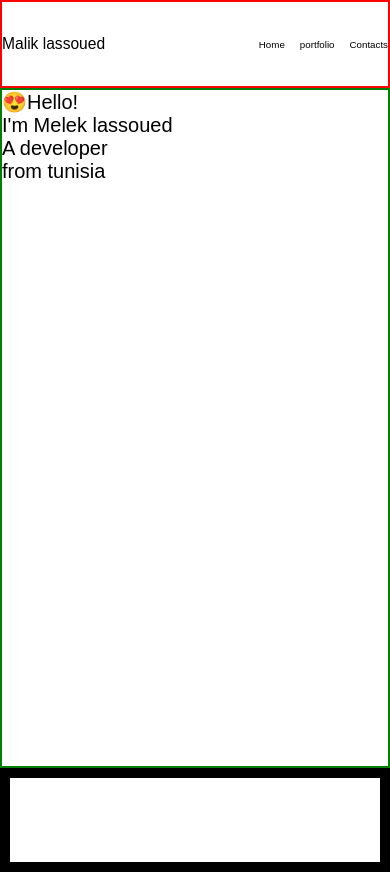
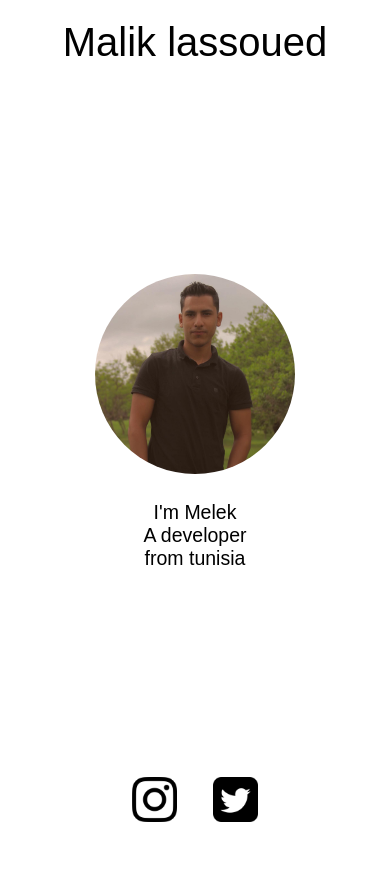
Before and after one commit to meleklassoued/media-queries-project2, a plain HTML site: page index.html in a window 390 px wide. After the commit the page ends 844 px from the top, so only its background shows below. Drawn offline with Linux system fonts and the light colour scheme.

Commit message:
every thing is goog project is finished

```diff
--- a/css/style.scss
+++ b/css/style.scss
@@ -1,42 +1,36 @@
-*{
-    margin: 0px;
+* {
+    margin: 0px 5px;
     padding: 0px;
     background-origin: border-box;
 }
 
-body{
-     font-family:sans-serif ;
+body {
+    font-family: sans-serif;
     font-size: 20px;
 }
-.container{
+
+.container {
     height: 100vh;
 
 }
 
-#size{
-    position: absolute;
-    top: 60%;
-    left: 50%;
-    transform: translateX(-50%);
-    font-size: 35px ;
-    color: red;
-}
 
 
 
-.header{
+.header {
     height: 10%;
-    border: 2px solid red ;
+    // border: 2px solid;
 
     display: flex;
     flex-direction: row;
     justify-content: space-between;
     align-items: center;
 
-    &__logo{
+    &__logo {
         font-size: 4vw;
     }
-    &__menu{
+
+    &__menu {
         display: flex;
         flex-direction: row;
         gap: 15px;
@@ -48,23 +42,122 @@ height: 100vh;
 
 
 .main {
-    height:80%;
-    border:2px solid green ;
-
+    height: 80%;
+    // border: 2px solid blue;
     display: flex;
     flex-direction: row;
+}
 
-    &__image{
+
+.main .__image {
     background-image: url('../rs/Malik.jpg');
     background-size: contain;
+    background-repeat: no-repeat;
     width: 50%;
+    margin: 0px;
+    border-radius: 8px;
+    background-position: left center;
+    border-radius: 10% 20%;
+    background-size: 100%;
 }
-    &__text{
+
+.main .__text {
     width: 50%;
+    // border: 2px solid;
+    margin: 0px;
+    display: flex;
+    justify-content: center;
+    align-items: center;
+    flex-direction: column;
+
+    & .main__text {
+
+        &-1,
+        &-2,
+        &-3,
+        &-4 {
+            font-size: 5vw;
         }
     }
 
-.footer{
+}
+
+
+
+
+
+.footer {
     height: 10%;
-    border:10px solid black
+    // border: 10px solid black;
+    display: flex;
+    flex-direction: row;
+    align-items: center;
+    gap: 1rem;
+    justify-content: flex-end;
+    margin-right: 20%;
+
+    [class^="footer__"] {
+        img {
+            width: 5.3vw;
         }
+    }
+}
+
+
+
+//! for the mobile image :
+@media(max-width:650px) {
+    .header {
+        align-items: center;
+        justify-content: center;
+
+        &__logo {
+            font-size: 40px;
+
+        }
+
+        &__menu {
+            display: none;
+        }
+    }
+
+    .main {
+        flex-direction: column;
+        justify-content: center;
+        align-items: center;
+
+        & .__image {
+            width: 200px;
+            height: 200px;
+            border-radius: 100%;
+            background-image: center;
+        }
+
+        &__text{
+            text-align: center;
+
+            &-1 {
+              display: none;
+
+            }
+
+            &-2{
+                margin-top: 15%;
+            }
+
+        }
+    }
+
+    .footer {
+        justify-content: center;
+        margin: 0px;
+
+        [class^="footer__"] {
+            img {
+                width: 45px;
+                height: 45px;
+
+            }
+        }
+    }
+}
--- a/index.html
+++ b/index.html
@@ -24,27 +24,24 @@
     </div>
 
     <div class="main">
-        <div class="__image"></div>
+    <div class="__image"></div>
         <div class="__text">
-            <div class="main__text1">😍Hello!</div>
-            <div class="main__text2">I'm <span>Melek lassoued</span></div>
-            <div class="main__text3">A developer</div>
-            <div class="main__text4"> from tunisia </div>
+            <div class="main__text-1">😍Hello! guys</div>
+            <div class="main__text-2">I'm Melek </div>
+            <div class="main__text-3">A developer</div>
+            <div class="main__text-4"> from tunisia </div>
         </div>
     </div>
     <div class="footer">
         <div class="footer__instagram">
-            <img src="" alt="">
+            <img src="./rs/instagram.png" alt="">
         </div>
-        <div class="footer__facebook">
-            <img src="" alt="">
+
+        <div class="footer__twiter">
+            <img src="./rs/twitter-sign.png" alt="">
         </div>
-        <div class="footer__twiter">
-            <img src="" alt="">
-        </div>
-        <div class="footer__github">
-            <img src="" alt="">
-        </div>
+
+
     </div>
 
 </div>
```
Also changed, not shown: css/style.css, rs/instagram.png (added), rs/twitter-sign.png (added), 1 other file. Lines whose indentation alone changed are shown as unchanged.
